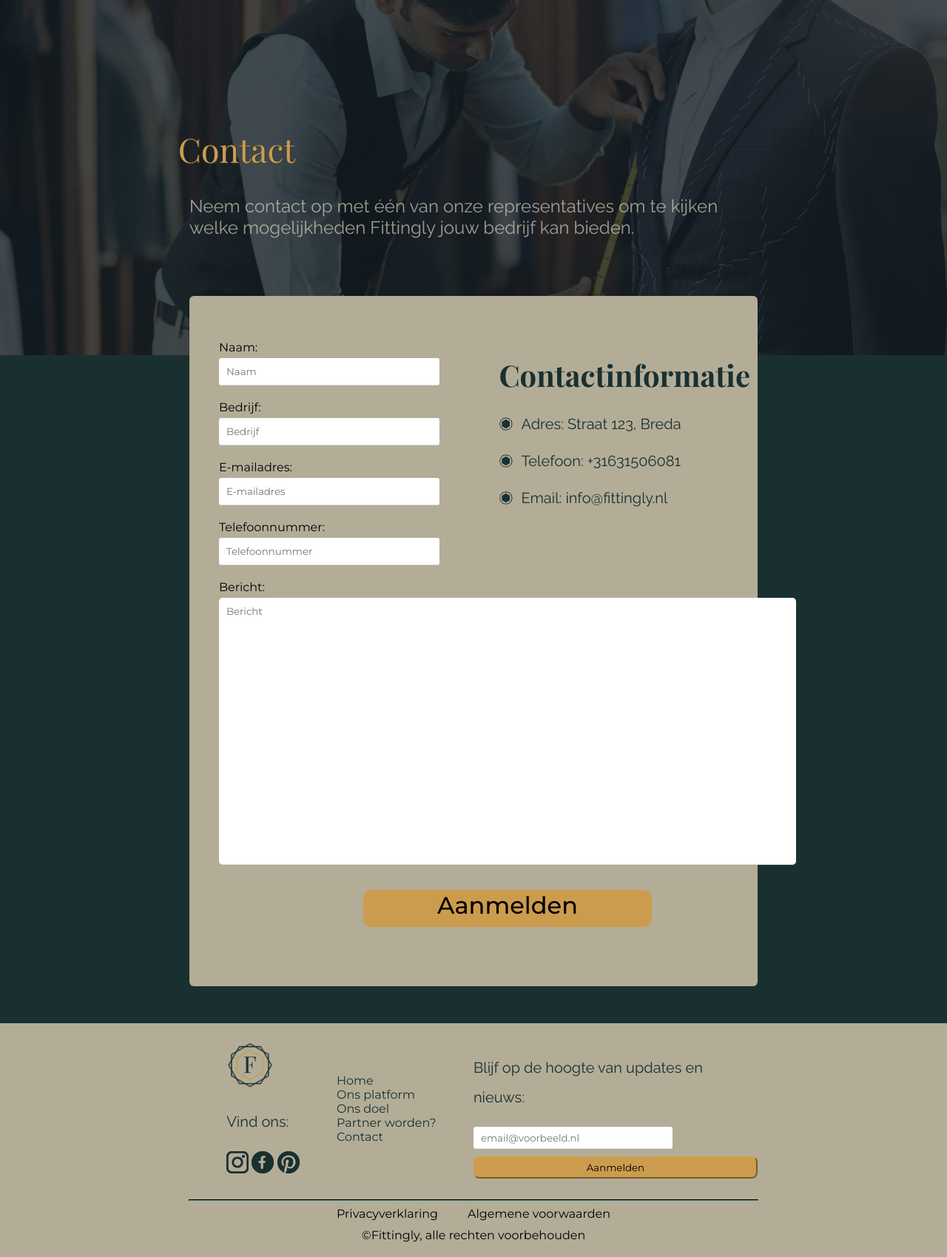
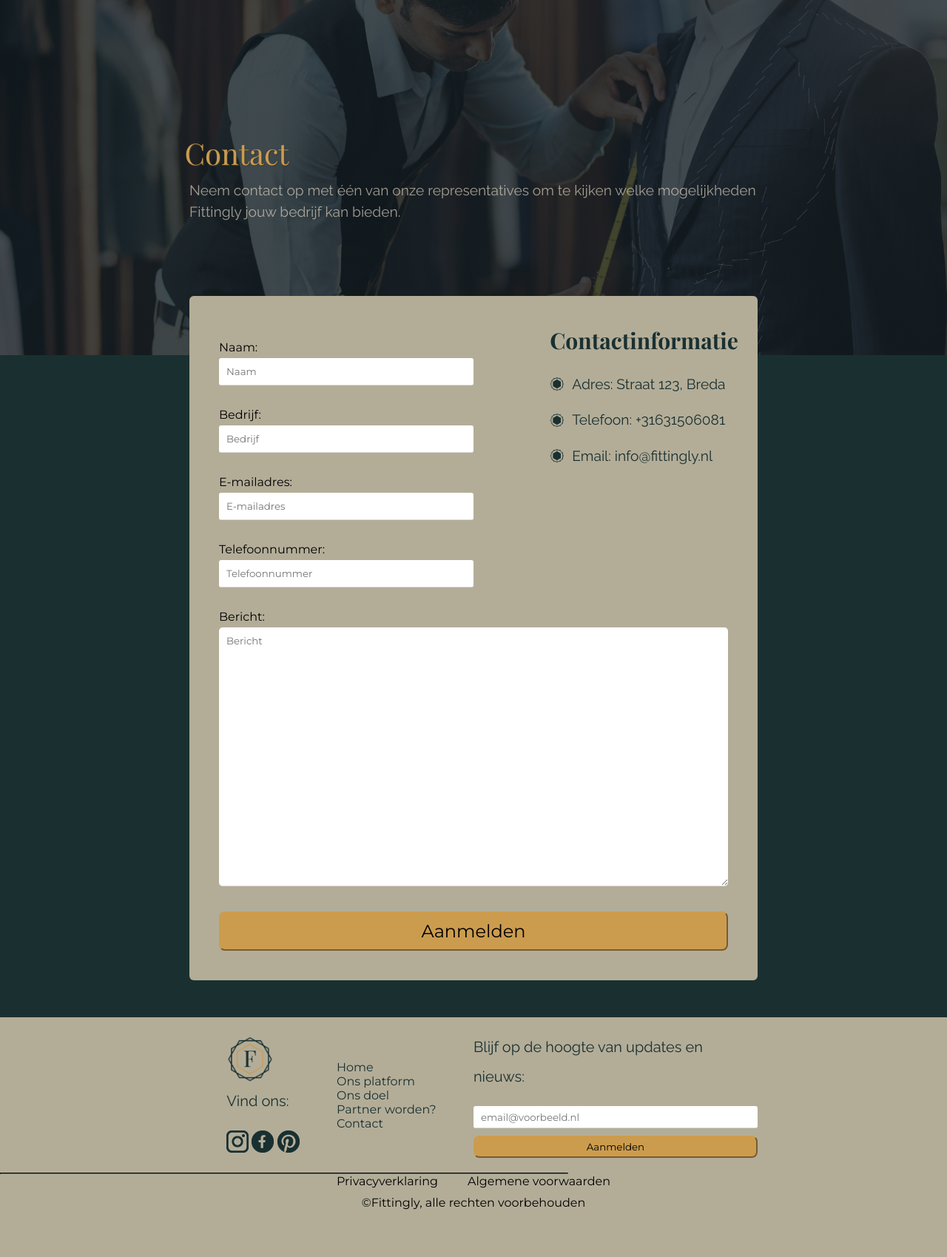
Before and after one commit to Fauvedenbrok/220FDD-DO1-Fittingly, a PHP site: page /contact.html in a window 1280 px wide. Shown: the part 126-1825 px from the top of the page at 74% size. After the commit the page ends 1761 px from the top, so only its background shows below. Run offline with PHP 8.4, Linux system fonts and the light colour scheme; some web fonts are replaced.

Commit message:
contact schaalbaar

```diff
--- a/css/contact.css
+++ b/css/contact.css
@@ -1,37 +1,14 @@
-@media screen and (max-width: 100px) {
- /* Contact-info titels voor mobiel */
- .contact-info h5 {
-    font-size: 20px; /* Kleiner lettertype voor kleinere schermen */
-}
-
-/* Contact-info tekst voor mobiel */
-.contact-info p {
-    font-size: 18px; /* Kleiner lettertype voor de paragraaf */
-    margin: 10px 0; /* Meer ruimte tussen de paragrafen */
-}
-h3#h3-contact{
-    font-size: 30px;
-}
-}
-
-@media screen and (max-width: 850px) {
-
-
-
-    /* Iconen voor mobiel */
-    #usp1-contact, #usp2-contact, #usp3-contact {
-        width: 16px; /* Kleiner icoon voor mobiel */
-        height: 16px;
-        padding-right: 8px; /* Iets minder padding op mobiel */
-    }
-}
-
 * {
-    font-family: montserrat;
+    box-sizing: border-box;
+    font-family: Montserrat, sans-serif;
+    margin: 0;
+    padding: 0;
 }
 
 body {
     background-color: #1A3030;
+    margin: 0;
+    padding: 0;
 }
 
 /* Container met de achtergrondafbeelding */
@@ -45,6 +22,23 @@
     justify-content: center;
     align-items: center;
     flex-flow: column;
+}
+
+#h2-contact {
+    font-size: 2.5rem;
+    font-weight: 400;
+    text-shadow: #3a3b33 1px 1px 1px;
+    margin-right: 50%;
+    margin-bottom: 10px;
+
+}
+
+#para-contact {
+    color: #DCD3C2B2;
+    font-size: 1.2rem;
+    line-height: 1.5;
+    width: 60%;
+    text-align: left;
 }
 
 /* Container met contactformulier */
@@ -75,33 +69,25 @@
 }
 
 .input-fields {
-    width: 425px;
+    width: 50%;
     display: flex;
     flex-direction: column;
     flex-wrap: wrap;
 }
 
 .input-bericht {
-    width: 780px;
+    width: 200%;
 }
 
-.input-fields label {
-    display: block;
-    margin-bottom: 5px;
+#h3-contact {
+    margin-bottom: 20px;
+    color: #1A3030;
+    font-size: 30px;
 }
 
 .contact-info {
-    width: 45%; /* Zorg dat de contactinfo minder ruimte neemt */
-    font-size: 18px;
-
-}
-
-.contact-info h5 {
-    margin: 10px;
-    color: #1A3030;
-    font-size: 24px;
-    font-family: Raleway;
-    font-weight: 600;
+    width: 35%; /* Zorg dat de contactinfo minder ruimte neemt */
+    font-size: 1.2rem;
 }
 
 .contact-info p {
@@ -110,70 +96,59 @@
     margin: 10px 0;
     color: #1A3030;
     font-family: Raleway;
-    font-size: 20px;
+    font-size: 1.2rem;
 }
 
 #usp1-contact, #usp2-contact, #usp3-contact {
-    width: 20px;
+    width: 30px;
     height: 20px;
     padding-right: 10px;
-}
-
-#h2-contact {
-    font-size: 45px;
-    font-weight: 400;
-    text-shadow: #3a3b33 1px 1px 1px;
-    margin-right: 50%;
-    margin-bottom: 10px;
-
-}
-
-#h3-contact {
-    margin-bottom: 20px;
-    color: #1A3030;
-}
-
-#para-contact {
-    color: #DCD3C2B2;
-    font-size: 24px;
-    line-height: 1.2;
-    width: 60%;
-    text-align: left;
 }
 
 label {
     display: block;
     margin: 20px 0;
+    /* margin-bottom: 10px; */
 }
 
 input,
 textarea {
-    width: 70%;
+    width: 100%;
     padding: 10px;
-    box-sizing: border-box;
-    outline: none;
-    resize: none;
+    margin-bottom: 10px;
     border: none;
     border-bottom: 1px solid #d9d9d9;
     border-radius: 3px;
 }
 
 textarea#bericht {
-    width: 100%;
-    height: 361px;
+    height: 350px;
     border-radius: 5px;
-    color: #d9d9d9;
   }
 
-input[type="text"]:focus,
-textarea:focus {
+.input-fields label {
+    display: block;
+    margin-bottom: 5px;
+}
+
+input:focus, textarea:focus {
     border-bottom: 1px solid #1A3030;
 }
 
 .button-wrapper {
     display: flex;
     justify-content: center;
-    margin-top: 10px;
+    /* width: 200%; */
+}
+
+form button[type="submit"] {
+    width: 100%;
+    background-color: #cc9c4e;
+    border-color: #cc9c4e;
+    color: black;
+    font-size: 1.5rem;
+    padding: 10px;
+    border-radius: 8px;
 }
 
 .button-container {
@@ -183,28 +158,17 @@
     margin-top: 20px;
 }
 
-form button[type="submit"] {
-    display: flex;
-    justify-content: center; /* Zorgt dat de button gecentreerd is */
-    background-color: #cc9c4e;
-    color: rgb(0, 0, 0);
-    font-family: Montserrat;
-    font-weight: 500;
-    font-size: 32px;
-    line-height: 39.01px;
-    width: 50%;
-    height: 50px;
-    top: 1657px;
-    border-radius: 10px;
-    border: 3px;
+.error {
+    color: red;
 }
 
-/* Basisopmaak voor grote schermen */
-/* .form-container {
-    max-width: 800px;
-    width: 60%;
-    margin: 0 auto;
-} */
+.error-border {
+    border-bottom: 1px solid red;
+}
+
+#succes {
+    color: #28A745;
+}
 
 /* Media queries voor schermen kleiner dan 768px */
 @media (max-width: 1200px) {
@@ -219,7 +183,7 @@
         width: 100%;
     }
 
-    .input-fields, .input-bericht, .contact-info {
+    .input-fields, .input-bericht, .contact-info, contact-info p {
         width: 100%; /* Volledige breedte voor mobiele weergave */
     }
 
@@ -231,18 +195,30 @@
     button[type="submit"] {
         width: 100%; /* Button neemt volledige breedte op mobiel */
     }
-
-
 }
 
-.error {
-    color: red;
-}
+   @media screen and (max-width: 850px) {
 
-.error-border {
-    border-bottom: 1px solid red;
-}
+       /* Iconen voor mobiel */
+       #usp1-contact, #usp2-contact, #usp3-contact {
+           width: 22px; /* Kleiner icoon voor mobiel */
+           height: 16px;
+           padding-right: 8px; /* Iets minder padding op mobiel */
+       }
+   }
 
-#succes {
-    color: #28A745;
-}
+   @media screen and (max-width: 100px) {
+    /* Contact-info titels voor mobiel */
+    .contact-info h5 {
+       font-size: 20px; /* Kleiner lettertype voor kleinere schermen */
+   }
+
+   /* Contact-info tekst voor mobiel */
+   .contact-info p {
+       font-size: 18px; /* Kleiner lettertype voor de paragraaf */
+       margin: 10px 0; /* Meer ruimte tussen de paragrafen */
+   }
+   h3#h3-contact{
+       font-size: 30px;
+   }
+   }
```
Also changed, not shown: contact.html (+6 -11 lines).
